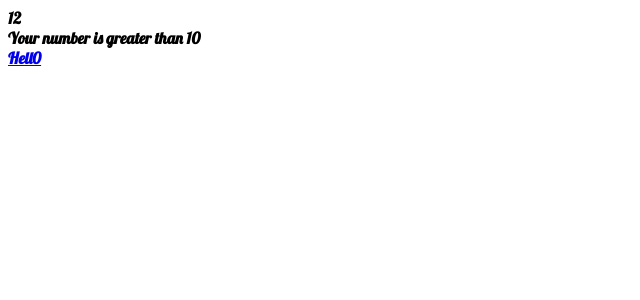
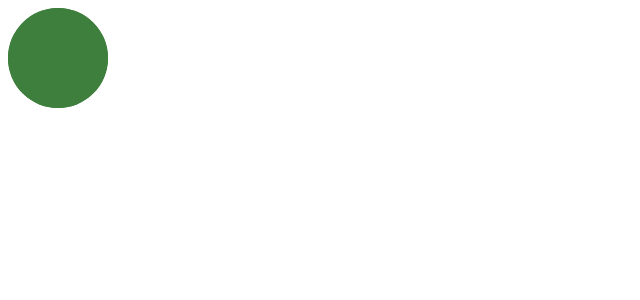
Before and after one commit to shahisachin917/Assignment1, a React (Create React App) app in the folder create-react-app/: page / in a window 1280 px wide. Shown: the top 300 px of the page, without its empty margins (0-640 px from the left). Built offline with nearby package versions, Linux system fonts and the light colour scheme.

Commit message:
css color

```diff
--- a/create-react-app/src/App.css
+++ b/create-react-app/src/App.css
@@ -1,6 +1,8 @@
 @import url("https://fonts.googleapis.com/css2?family=Lobster:wght@400&display=swap");
 
 div {
-  font-family: Lobster;
-  font-weight: 700;
+  width: 100px;
+  height: 100px;
+  border-radius: 50%;
+  background-color: hsl(119, 35%, 37%);
 }
--- a/create-react-app/src/App.js
+++ b/create-react-app/src/App.js
@@ -9,9 +9,7 @@ const App = function () {
 
   return (
     <>
-      <div>{sum}</div>
-      <div>{result}</div>
-      <a href="#">Hell0</a>
+      <div></div>
     </>
   );
 };
```
